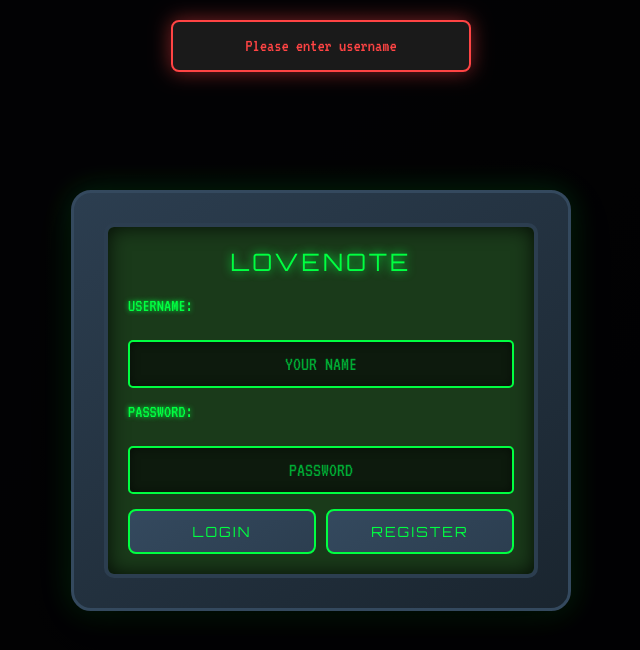
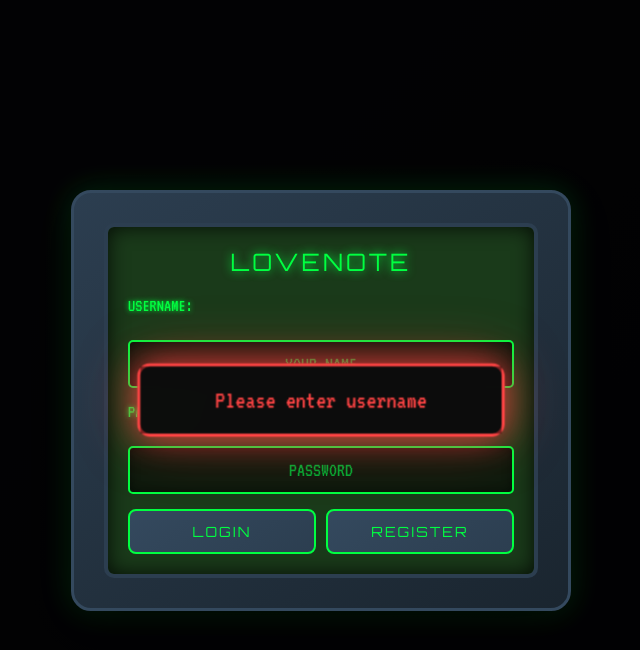
Before and after one commit to Shanshan2002/lovenote, a website: page public/index.html in a window 1280 px wide. Both pictures are taken after a click on the button "LOGIN". Shown: the whole page, without its empty margins (319-959 px from the left). Drawn offline with Linux system fonts and the light colour scheme.

Commit message:
UI: Improve notification positioning
Changes:
- Move notification to center of screen (50% top/left)
- Increase z-index to 99999 to ensure it's always on top
- Add backdrop overlay when notification shows
- Increase notification size and padding for better visibility
- Add scale animation on show
- Enhanced shadow effects
- Add backdrop-filter blur for modern look

Benefits:
- Notification won't be blocked by the pager device
- Always visible regardless of device position
- Better visual prominence with backdrop
- Improved accessibility

```diff
--- a/public/css/pager.css
+++ b/public/css/pager.css
@@ -27,39 +27,56 @@ body {
 /* Custom Notification */
 .notification {
     position: fixed;
-    top: 20px;
+    top: 50%;
     left: 50%;
-    transform: translateX(-50%);
-    background: #1a1a1a;
+    transform: translate(-50%, -50%);
+    background: rgba(26, 26, 26, 0.98);
     color: #00ff41;
-    padding: 15px 30px;
-    border: 2px solid #00ff41;
-    border-radius: 8px;
+    padding: 20px 40px;
+    border: 3px solid #00ff41;
+    border-radius: 12px;
     font-family: 'VT323', monospace;
-    font-size: 18px;
+    font-size: 24px;
     text-align: center;
-    z-index: 10000;
-    box-shadow: 0 0 20px rgba(0, 255, 65, 0.5);
+    z-index: 99999;
+    box-shadow: 0 0 30px rgba(0, 255, 65, 0.8),
+                0 0 60px rgba(0, 255, 65, 0.4);
     opacity: 0;
     pointer-events: none;
-    transition: opacity 0.3s ease;
-    min-width: 300px;
+    transition: all 0.3s ease;
+    min-width: 350px;
+    backdrop-filter: blur(10px);
 }
 
 .notification.show {
     opacity: 1;
+    transform: translate(-50%, -50%) scale(1.05);
 }
 
 .notification.error {
     color: #ff4444;
     border-color: #ff4444;
-    box-shadow: 0 0 20px rgba(255, 68, 68, 0.5);
+    box-shadow: 0 0 30px rgba(255, 68, 68, 0.8),
+                0 0 60px rgba(255, 68, 68, 0.4);
 }
 
 .notification.success {
     color: #00ff41;
     border-color: #00ff41;
-    box-shadow: 0 0 20px rgba(0, 255, 65, 0.5);
+    box-shadow: 0 0 30px rgba(0, 255, 65, 0.8),
+                0 0 60px rgba(0, 255, 65, 0.4);
+}
+
+/* Notification backdrop overlay */
+.notification.show::before {
+    content: '';
+    position: fixed;
+    top: 0;
+    left: 0;
+    width: 100%;
+    height: 100%;
+    background: rgba(0, 0, 0, 0.5);
+    z-index: -1;
 }
 
 /* Message Card */
```
